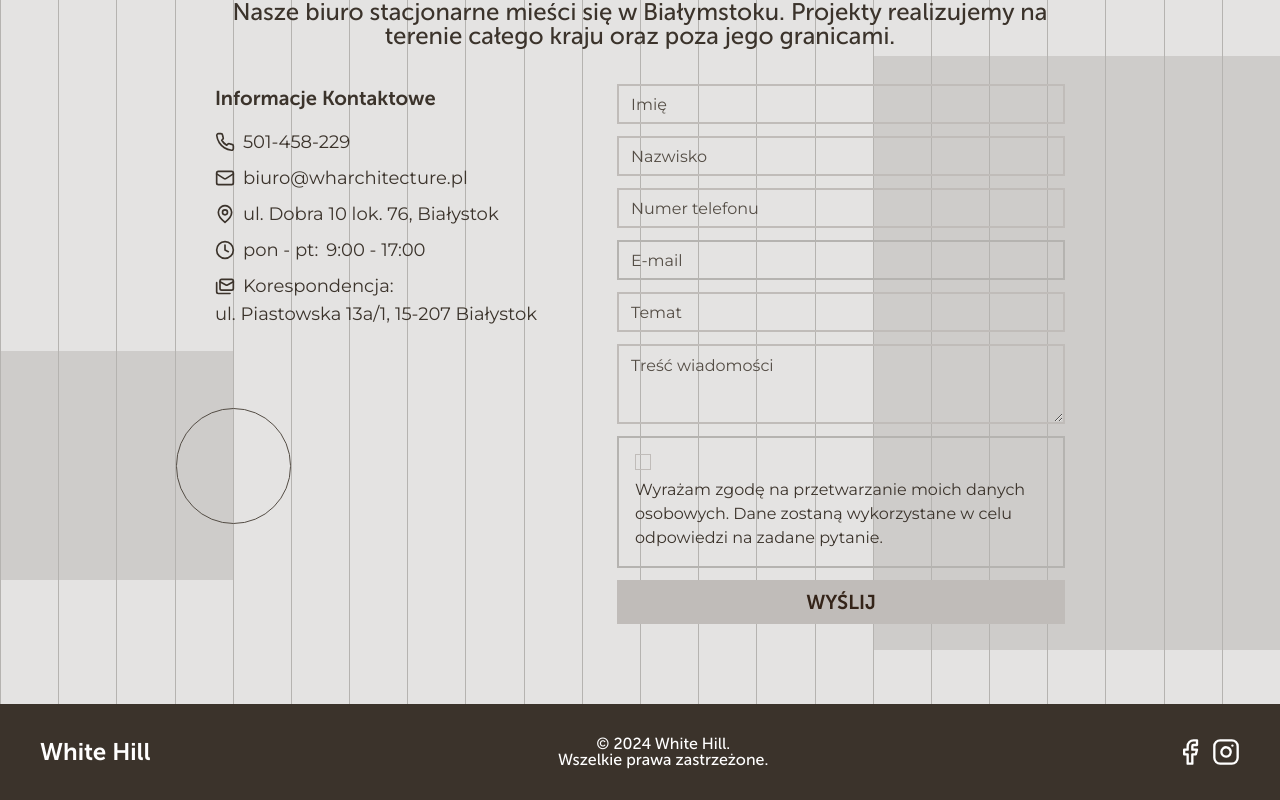
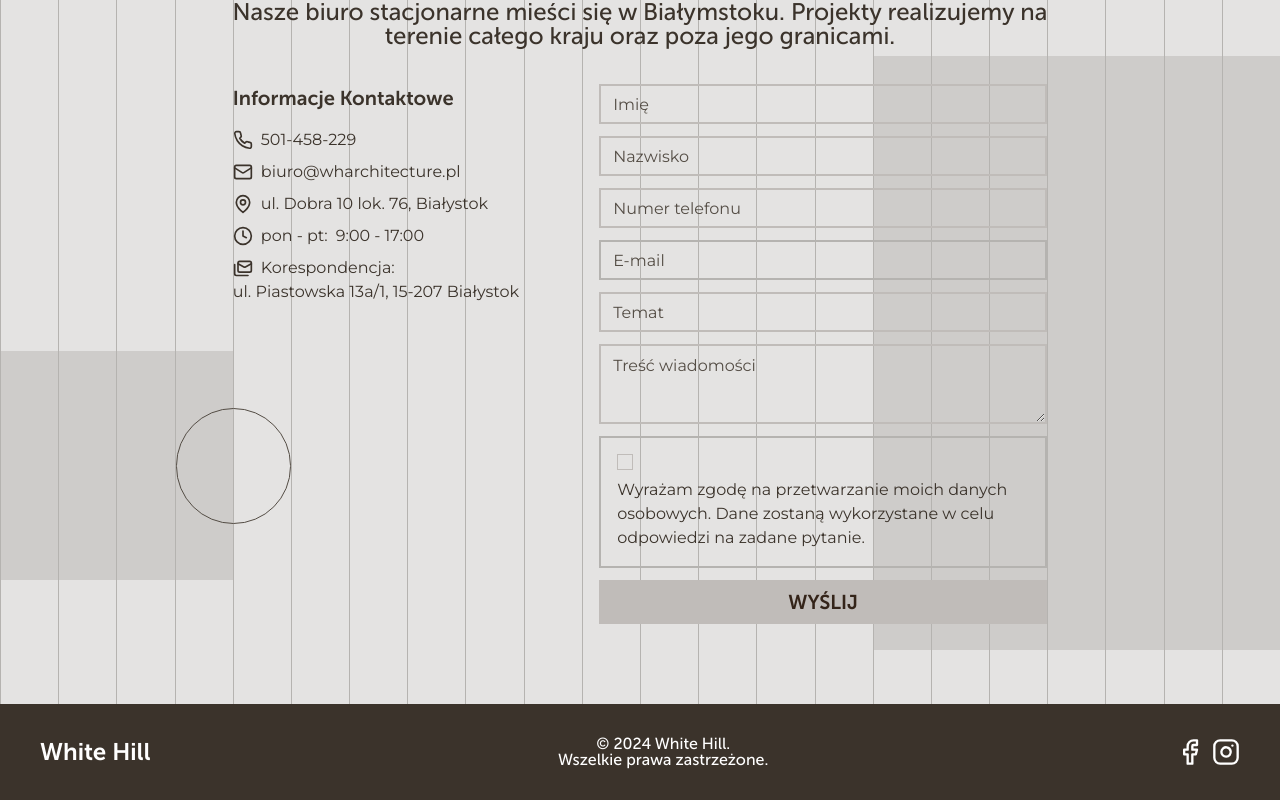
Before and after one commit to Wojciech-Sz/white_hill, a Next.js app: page / in a window 1280 px wide. Shown: the part 5638-6438 px from the top of the page. Built offline with nearby package versions, Linux system fonts and the light colour scheme.

Commit message:
typography uppdate

```diff
--- a/app/globals.css
+++ b/app/globals.css
@@ -103,7 +103,7 @@
   }
 
   .section-gap {
-    @apply gap-5 md:gap-7;
+    @apply gap-5 lg:gap-7;
   }
 
   .section-title {
@@ -161,7 +161,7 @@
   }
 
   .hero-text {
-    @apply relative max-w-7xl w-full flex flex-col pb-5 sm:pb-10 gap-4 md:gap-6 lg:gap-8 text-left font-montserrat font-thin text-white lg:text-5xl text-4xl;
+    @apply relative max-w-7xl w-full flex flex-col pb-5 sm:pb-10 gap-4 lg:gap-8 text-left font-montserrat font-thin text-white lg:text-5xl sm:text-4xl text-3xl;
   }
 
   /* Office */
@@ -299,7 +299,7 @@
   }
 
   .contact-container {
-    @apply flex w-auto flex-col-reverse items-center justify-center gap-12 md:gap-10 lg:flex-row lg:items-start lg:justify-center lg:gap-20;
+    @apply flex w-auto flex-col-reverse items-center justify-center gap-7 xs:gap-10 lg:flex-row lg:items-start lg:justify-center lg:gap-20;
   }
 
   .contact-info_container {
@@ -307,7 +307,7 @@
   }
 
   .contact-info {
-    @apply flex w-full flex-col items-center justify-center gap-2 font-montserrat text-base font-normal xs:text-lg lg:items-start;
+    @apply flex w-full flex-col items-center justify-center gap-2 font-montserrat text-base  font-normal lg:items-start;
   }
 
   .info-link {
--- a/components/sections/Contact.tsx
+++ b/components/sections/Contact.tsx
@@ -23,7 +23,7 @@ const Contact = () => {
       <SvgBackground />
       <div className="contact-container z-[1]">
         <div className="contact-info_container">
-          <h3 className="text-lg font-bold xs:text-xl">
+          <h3 className="text-xl font-bold ">
             Informacje Kontaktowe
           </h3>
           <address className="contact-info not-italic">
```
